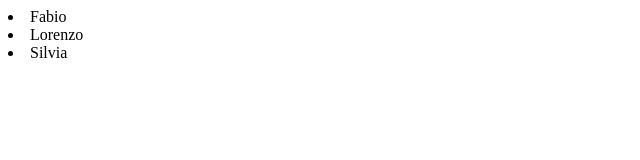
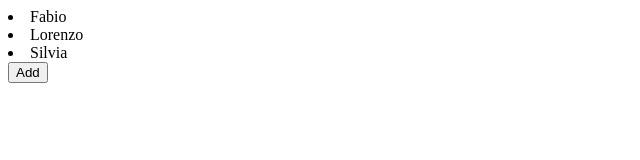
Before and after one commit to EdoardoFerrini/react-intro, a React (Vite) app: page / in a window 1280 px wide. Shown: the top 160 px of the page, without its empty margins (0-640 px from the left). Built offline with nearby package versions, Linux system fonts and the light colour scheme.

Commit message:
useState & Map: aggiungere elementi alla lista

```diff
--- a/src/App.tsx
+++ b/src/App.tsx
@@ -1,15 +1,25 @@
-const users = [
+import { useState } from "react";
+
+const initialState = [
   { id: 1, name: "Fabio" },
   { id: 2, name: "Lorenzo" },
   { id: 3, name: "Silvia" },
 ];
 
 function App() {
+  const [users, setUsers] = useState(initialState);
+
+  function addUser() {
+    const newUser = { id: Date.now(), name: `user ${Math.random()}` };
+    setUsers((s) => [...s, newUser]);
+  }
+
   return (
     <>
       {users.map((user) => {
         return <li key={user.id}>{user.name}</li>;
       })}
+      <button onClick={addUser}>Add</button>
     </>
   );
 }
```
